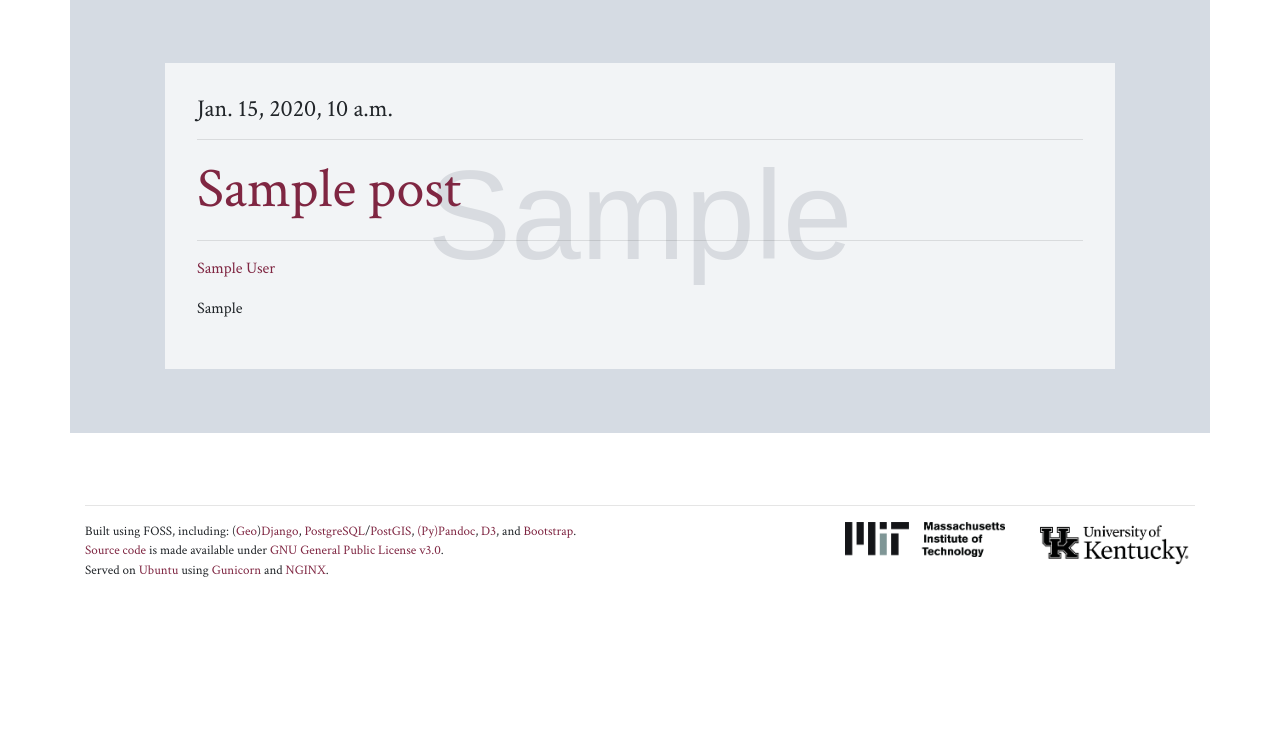
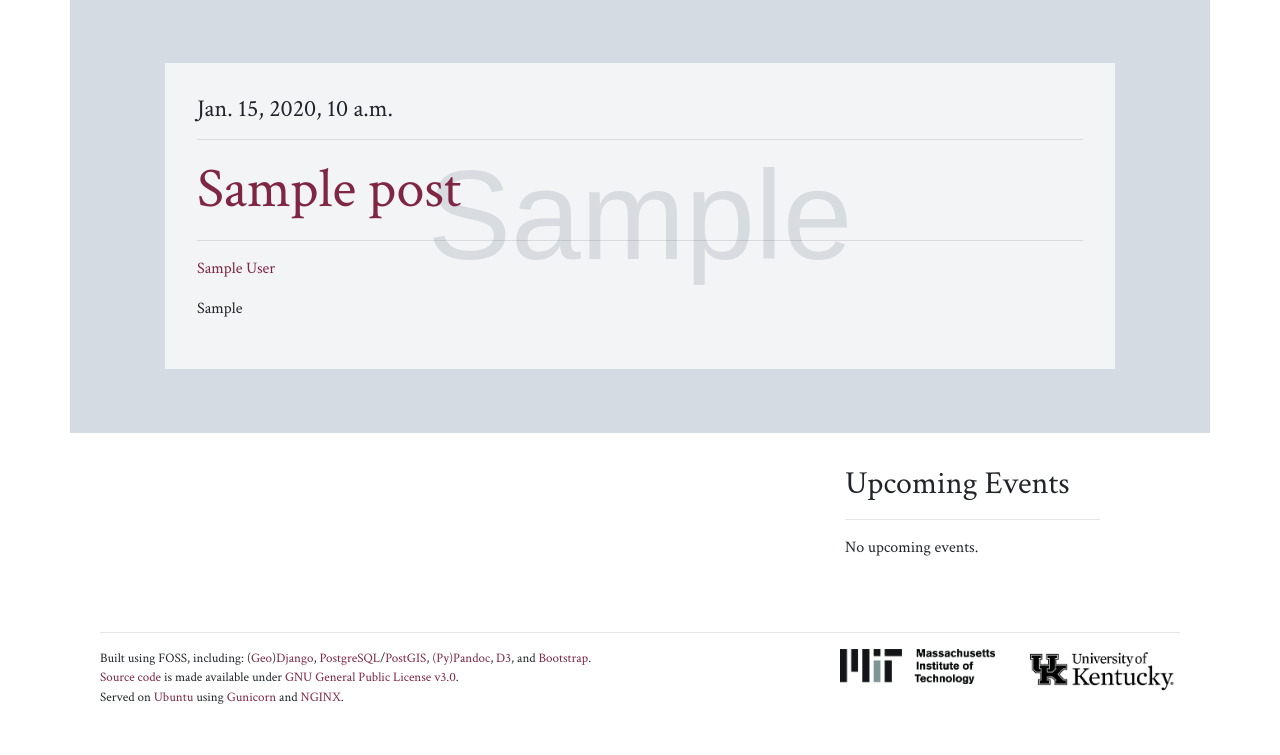
Before and after one commit to ericrobskyhuntley/ericrobskyhuntley.org, a Django app: template prof_site/blog/templates/blog/post_list.html in a window 1280 px wide. Shown: the part 69-824 px from the top of the page. Before the commit the page ends 646 px from the top, so only its background shows below. Run offline with Django 3.2, Linux system fonts and the light colour scheme; the template is opened without the code that fills it: most values are stand-ins (such as "Sample title", 1, 10 or a date in 2020); grey boxes marked "Sample" are stand-in pictures; parts of the project's set-up code (start-up, migrations or seed data) failed here and were passed over; some libraries are stand-ins or nearby versions.

Commit message:
fix repetitive events list

```diff
--- a/prof_site/blog/templates/blog/post_list.html
+++ b/prof_site/blog/templates/blog/post_list.html
@@ -4,7 +4,7 @@
   {% if latest_post_list %}
     {% for post in latest_post_list %}
       {% if forloop.first %}
-        <div class="row">
+        <div class="row lead-article">
           <div class = "jumbotron post-banner" style = "background-image:url({{post.banner_reduced.url}})">
             <div class = "col-md-10 offset-md-1 col-sm-10 offset-sm-1 post-banner-text">
               <h4>{{ post.date }}</h4>
@@ -20,9 +20,10 @@
             </div>
           </div>
         </div>
-      {% else %}
         <div class="row article">
           <div class = "col-md-7 offset-md-1 col-sm-10 offset-sm-1 card-back">
+            <div class = "col-md-12">
+              {% else %}
               <h5>{{ post.date }}</h5>
               <h2 class="display-6">
                 <a href="{% url 'blog:post_detail' post.slug %}">{{ post.title }}</a>
@@ -35,6 +36,9 @@
                 {% endfor %}
               </ul>
               <img src="{{post.banner_reduced.url}}" />
+      {% endif %}
+    {% endfor %}
+            </div>
           </div>
           <div class="col-md-3 d-none d-md-block">
             <h2>Upcoming Events</h2>
@@ -44,9 +48,6 @@
               <li></li>
             </ul>
           </div>
-        </div>
-      {% endif %}
-    {% endfor %}
   {% else %}
       <p>No posts to display.</p>
   {% endif %}
```
Lines whose indentation alone changed are shown as unchanged.
